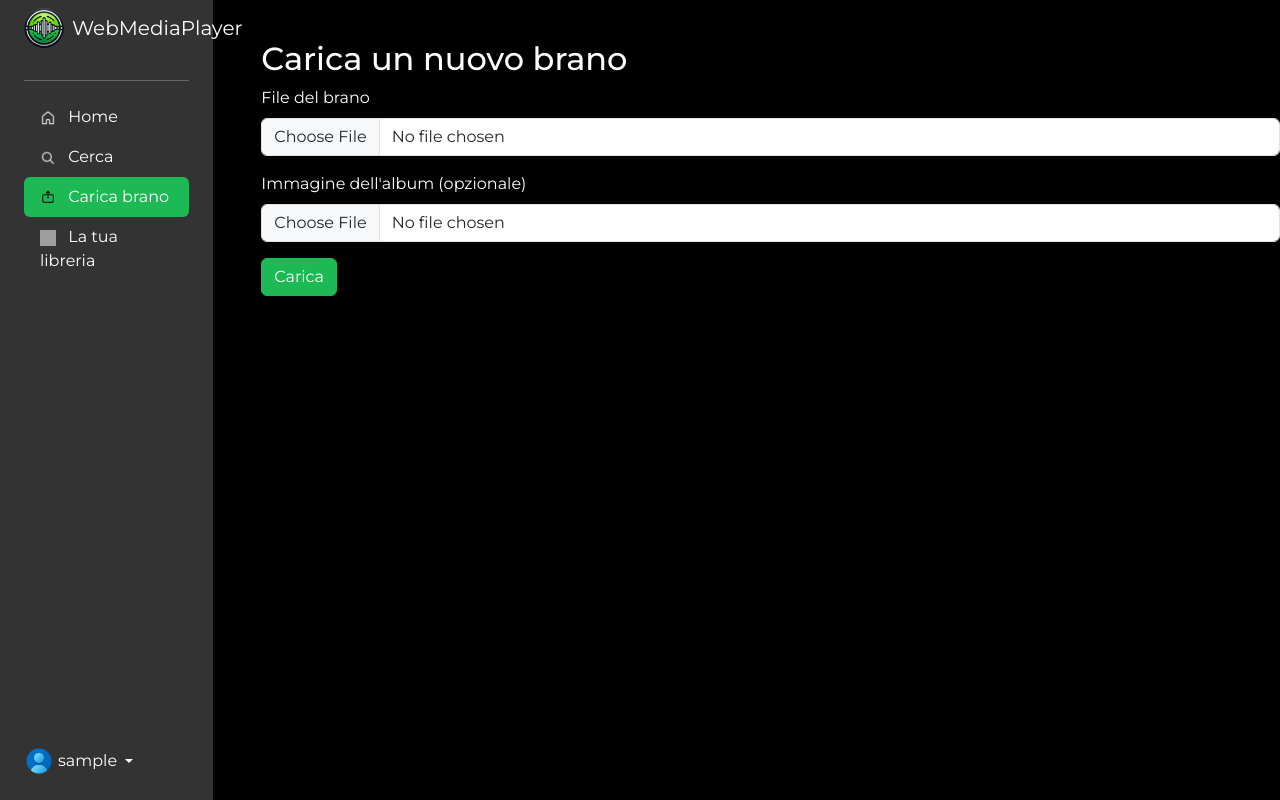
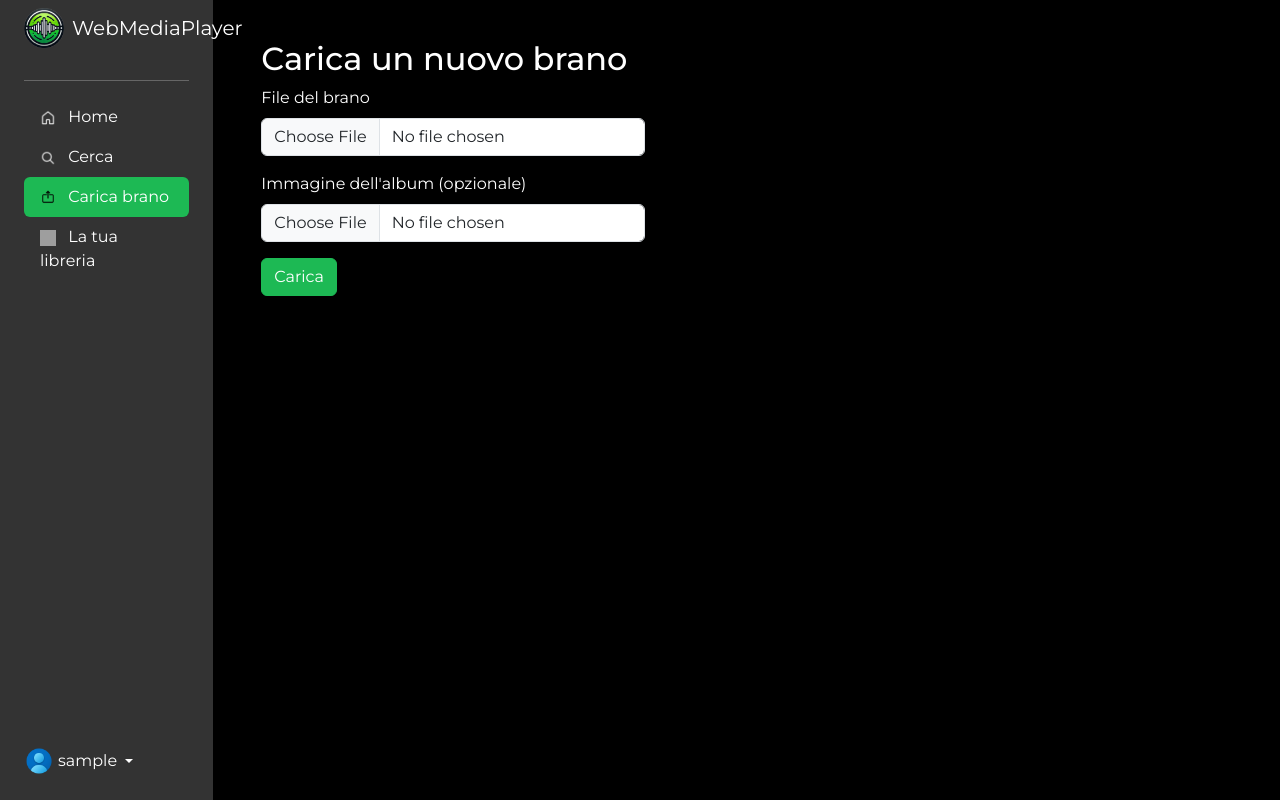
Before and after one commit to thomasrota/WebMediaPlayer, a PHP site: page /php/uploadTrack in a window 1280 px wide. Run offline with PHP 8.4, Linux system fonts and the light colour scheme; the visitor is signed in with stand-in values (Sample User, id 1); grey boxes are pictures that could not be loaded.

Commit message:
correzione grafica

```diff
--- a/php/uploadTrack.php
+++ b/php/uploadTrack.php
@@ -197,6 +197,11 @@ $pfp = $user['immagine'];
         rel="stylesheet">
     <link rel="stylesheet" href="../css/style.css?v=4.15">
     <link rel="icon" href="../assets/logo.png" type="image/x-icon">
+    <style>
+        .input-box {
+            max-width: 30vw;
+        }
+    </style>
 </head>
 
 <body>
@@ -277,12 +282,12 @@ $pfp = $user['immagine'];
                         <form action="uploadTrack.php" method="post" enctype="multipart/form-data">
                             <div class="mb-3">
                                 <label for="trackFile" class="form-label">File del brano</label>
-                                <input type="file" class="form-control" id="trackFile" name="trackFile"
+                                <input type="file" class="form-control input-box" id="trackFile" name="trackFile"
                                     accept=".mp3,.wav" required>
                             </div>
                             <div class="mb-3">
                                 <label for="albumImage" class="form-label">Immagine dell'album (opzionale)</label>
-                                <input type="file" class="form-control" id="albumImage" name="albumImage"
+                                <input type="file" class="form-control input-box" id="albumImage" name="albumImage"
                                     accept=".jpg,.jpeg,.png">
                             </div>
                             <button type="submit" class="btn btn-primary">Carica</button>
@@ -292,22 +297,22 @@ $pfp = $user['immagine'];
                             <form action="uploadTrack.php" method="post">
                                 <div class="mb-3">
                                     <label for="trackTitle" class="form-label">Titolo del brano</label>
-                                    <input type="text" class="form-control" id="trackTitle" name="trackTitle"
+                                    <input type="text" class="form-control input-box" id="trackTitle" name="trackTitle"
                                         value="<?php echo htmlspecialchars($trackTitle); ?>">
                                 </div>
                                 <div class="mb-3">
                                     <label for="artist" class="form-label">Artista</label>
-                                    <input type="text" class="form-control" id="artist" name="artist"
+                                    <input type="text" class="form-control input-box" id="artist" name="artist"
                                         value="<?php echo htmlspecialchars($artist); ?>">
                                 </div>
                                 <div class="mb-3">
                                     <label for="album" class="form-label">Album</label>
-                                    <input type="text" class="form-control" id="album" name="album"
+                                    <input type="text" class="form-control input-box" id="album" name="album"
                                         value="<?php echo htmlspecialchars($album); ?>">
                                 </div>
                                 <div class="mb-3">
                                     <label for="year" class="form-label">Anno</label>
-                                    <input type="text" class="form-control" id="year" name="year"
+                                    <input type="text" class="form-control input-box" id="year" name="year"
                                         value="<?php echo htmlspecialchars($year); ?>">
                                 </div>
                                 <input type="hidden" name="filePath"
```
